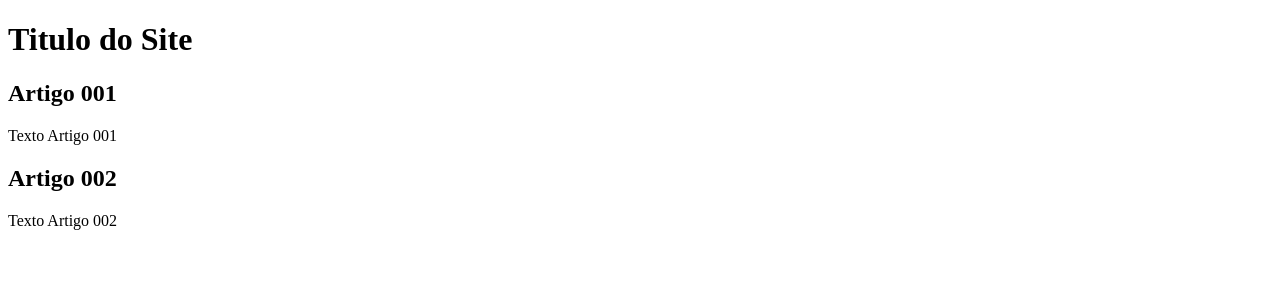
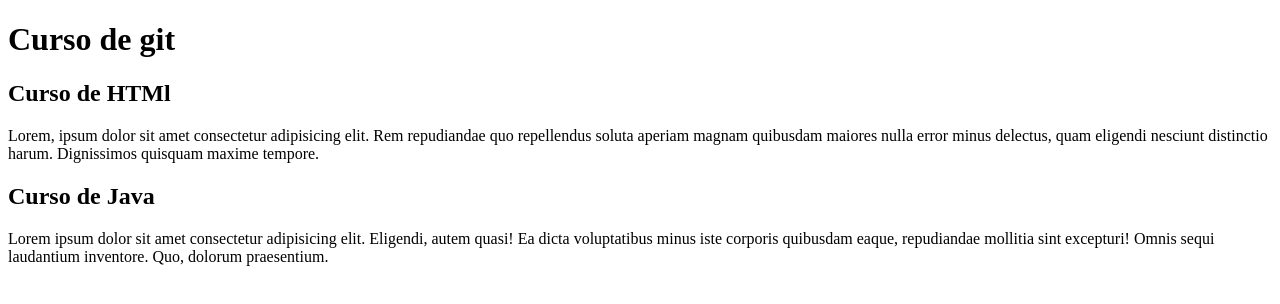
Before and after one commit to filipemotaa/projeto-sitee, a plain HTML site: page index.html in a window 1280 px wide. Drawn offline with Linux system fonts and the light colour scheme.

Commit message:
alteracções

```diff
--- a/index.html
+++ b/index.html
@@ -8,15 +8,15 @@
 <body>
     <main>
         <header>
-            <h1>Titulo do Site</h1>
+            <h1>Curso de git</h1>
         </header>
         <article>
-             <h2>Artigo 001</h2>
-             <p>Texto Artigo 001</p>
+             <h2>Curso de HTMl</h2>
+             <p>Lorem, ipsum dolor sit amet consectetur adipisicing elit. Rem repudiandae quo repellendus soluta aperiam magnam quibusdam maiores nulla error minus delectus, quam eligendi nesciunt distinctio harum. Dignissimos quisquam maxime tempore.</p>
         </article>
         <article>
-            <h2>Artigo 002</h2>
-            <p>Texto Artigo 002</p>
+            <h2>Curso de Java</h2>
+            <p>Lorem ipsum dolor sit amet consectetur adipisicing elit. Eligendi, autem quasi! Ea dicta voluptatibus minus iste corporis quibusdam eaque, repudiandae mollitia sint excepturi! Omnis sequi laudantium inventore. Quo, dolorum praesentium.</p>
         </article>
 
     </main>
```
